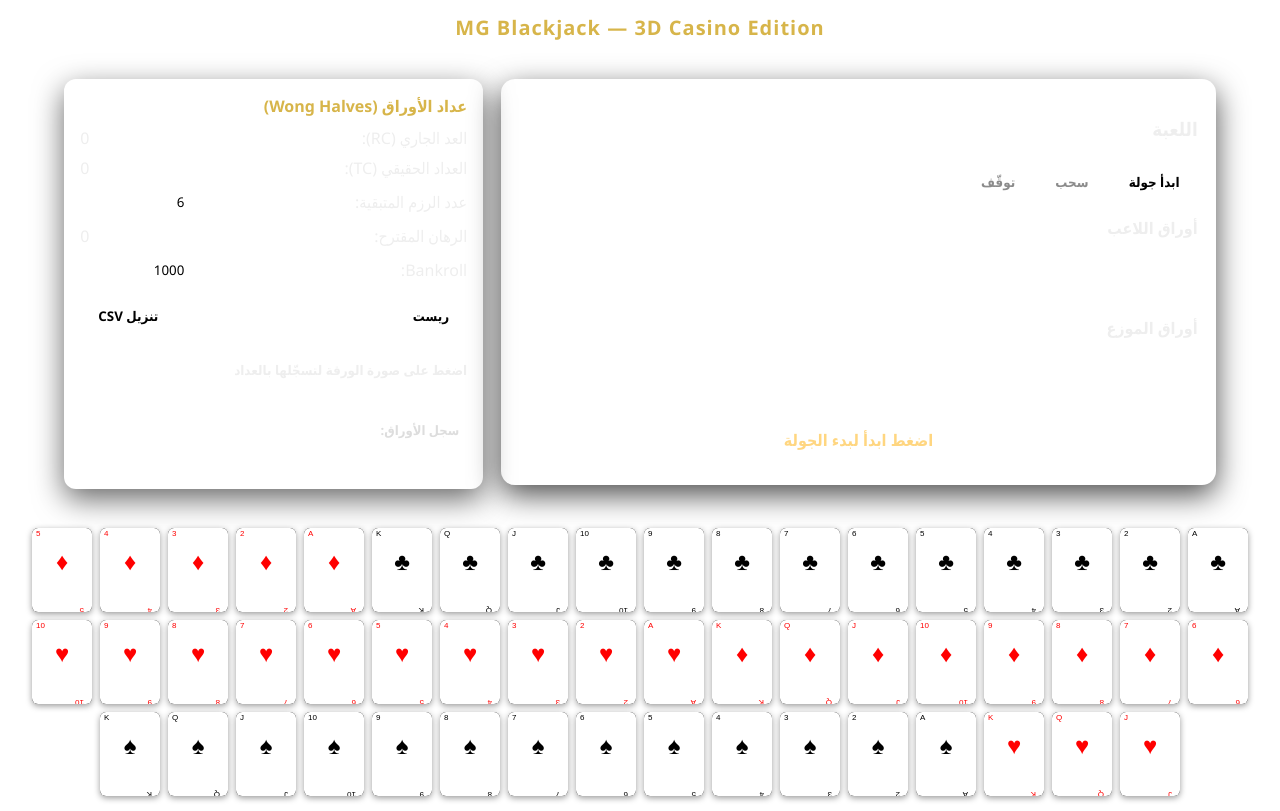
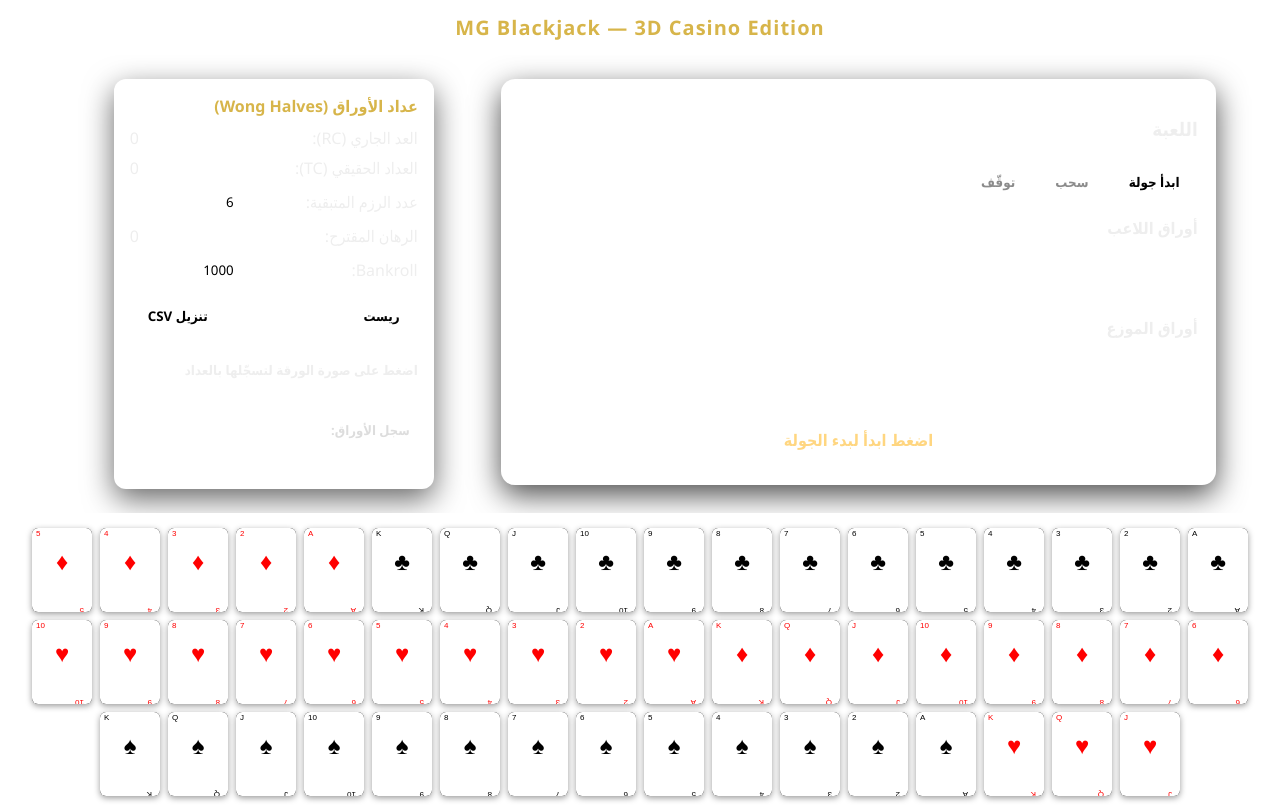
Before and after one commit to gnde073-cell/Mj-cacino, a plain HTML site: page index.html in a window 1280 px wide. Drawn offline with Linux system fonts and the light colour scheme; files whose address does not match are found by name.

Commit message:
Update style.css

```diff
--- a/style.css
+++ b/style.css
@@ -95,3 +95,35 @@ input[type=number]{ width:110px; padding:6px; border-radius:6px; border:none; }
   margin: 0 auto;
   overflow-x: hidden;
 }
+/* إصلاح تمدد الواجهة */
+.container,
+.wrapper,
+.main-content {
+    max-width: 100% !important;
+    overflow-x: hidden !important;
+}
+
+/* إصلاح البوكس الأبيض الطويل */
+.panel {
+    width: 100%;
+    max-width: 320px;
+    margin: 0 auto;
+}
+
+/* إصلاح ميل الواجهة لليسار */
+body {
+    margin: 0;
+    padding: 0;
+    width: 100%;
+    overflow-x: hidden;
+}
+
+/* إصلاح منطقة الكروت أسفل الشاشة */
+#cardsContainer {
+    width: 100%;
+    max-width: 100%;
+    overflow-x: hidden;
+    display: flex;
+    flex-wrap: wrap;
+    justify-content: center;
+}
```
